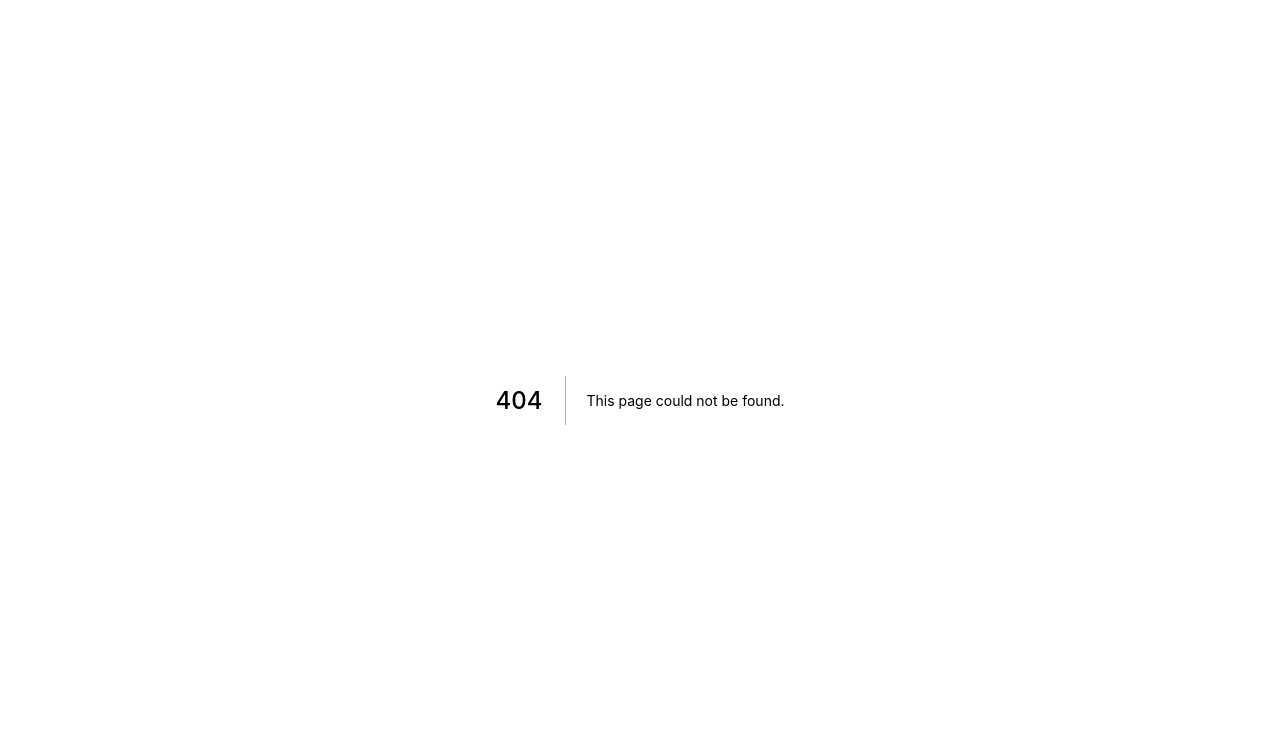
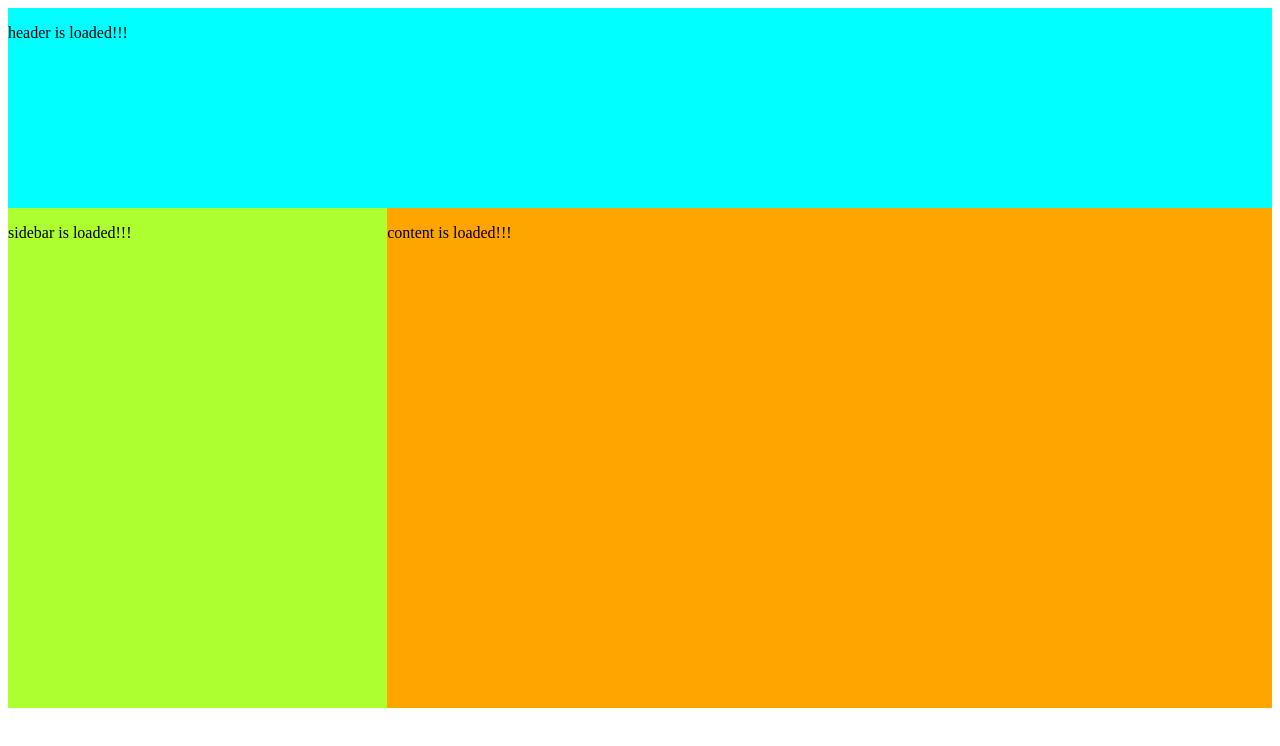
Before and after one commit to ruritoBlogger/next-streaming-html-sample, a Next.js app: page /ssr_streaming in a window 1280 px wide. Before the commit this address had no page. Shown: the top 746 px of the page. Built offline with nearby package versions, Linux system fonts and the light colour scheme.

Commit message:
feat: SSR-Streamingのサンプルページを実装した

```diff
--- a/pages/index.tsx
+++ b/pages/index.tsx
@@ -7,6 +7,9 @@ export default function Home() {
       <Link href='/ssr'>
         <a>SSRのサンプル</a>
       </Link>
+      <Link href='/ssr_streaming'>
+        <a>SSR Streamingのサンプル</a>
+      </Link>
     </div>
   )
 }
--- /dev/null
+++ b/pages/ssr_streaming.tsx
@@ -0,0 +1,63 @@
+import { Suspense } from 'react'
+import type { NextPage } from 'next'
+
+const heavyTask = async (timeout_ms: number): Promise<string> => {
+  await new Promise((resolve) => setTimeout(resolve, timeout_ms))
+  return 'is loaded!!!'
+}
+
+let headerMessage: string | undefined = undefined
+const Header: NextPage = () => {
+  if (headerMessage === undefined) {
+    throw heavyTask(500).then((res) => {
+      headerMessage = 'header ' + res
+    })
+  }
+  return <p>{headerMessage}</p>
+}
+
+let sidebarMessage: string | undefined = undefined
+const Sidebar: NextPage = () => {
+  if (sidebarMessage === undefined) {
+    throw heavyTask(2000).then((res) => {
+      sidebarMessage = 'sidebar ' + res
+    })
+  }
+  return <p>{sidebarMessage}</p>
+}
+
+let contentMessage: string | undefined = undefined
+const Content: NextPage = () => {
+  if (contentMessage === undefined) {
+    throw heavyTask(4000).then((res) => {
+      contentMessage = 'content ' + res
+    })
+  }
+  return <p>{contentMessage}</p>
+}
+
+function SSRStreaming(): JSX.Element {
+  return (
+    <div className={'root'}>
+      <div className={'header'}>
+        <Suspense fallback={<p>loading...</p>}>
+          <Header />
+        </Suspense>
+      </div>
+      <div className={'container'}>
+        <div className={'sidebar'}>
+          <Suspense fallback={<p>loading...</p>}>
+            <Sidebar />
+          </Suspense>
+        </div>
+        <div className={'content'}>
+          <Suspense fallback={<p>loading...</p>}>
+            <Content />
+          </Suspense>
+        </div>
+      </div>
+    </div>
+  )
+}
+
+export default SSRStreaming
```
